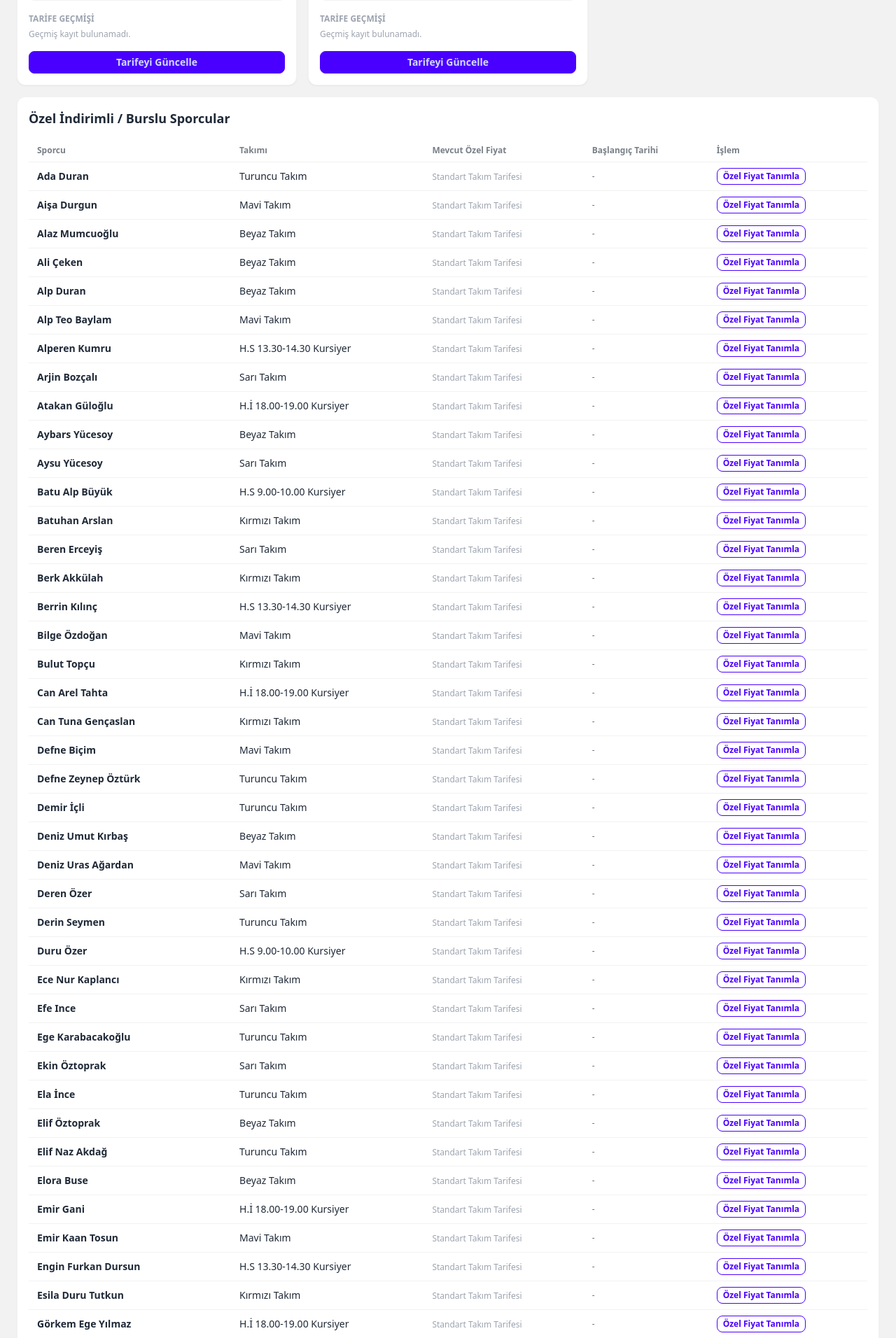
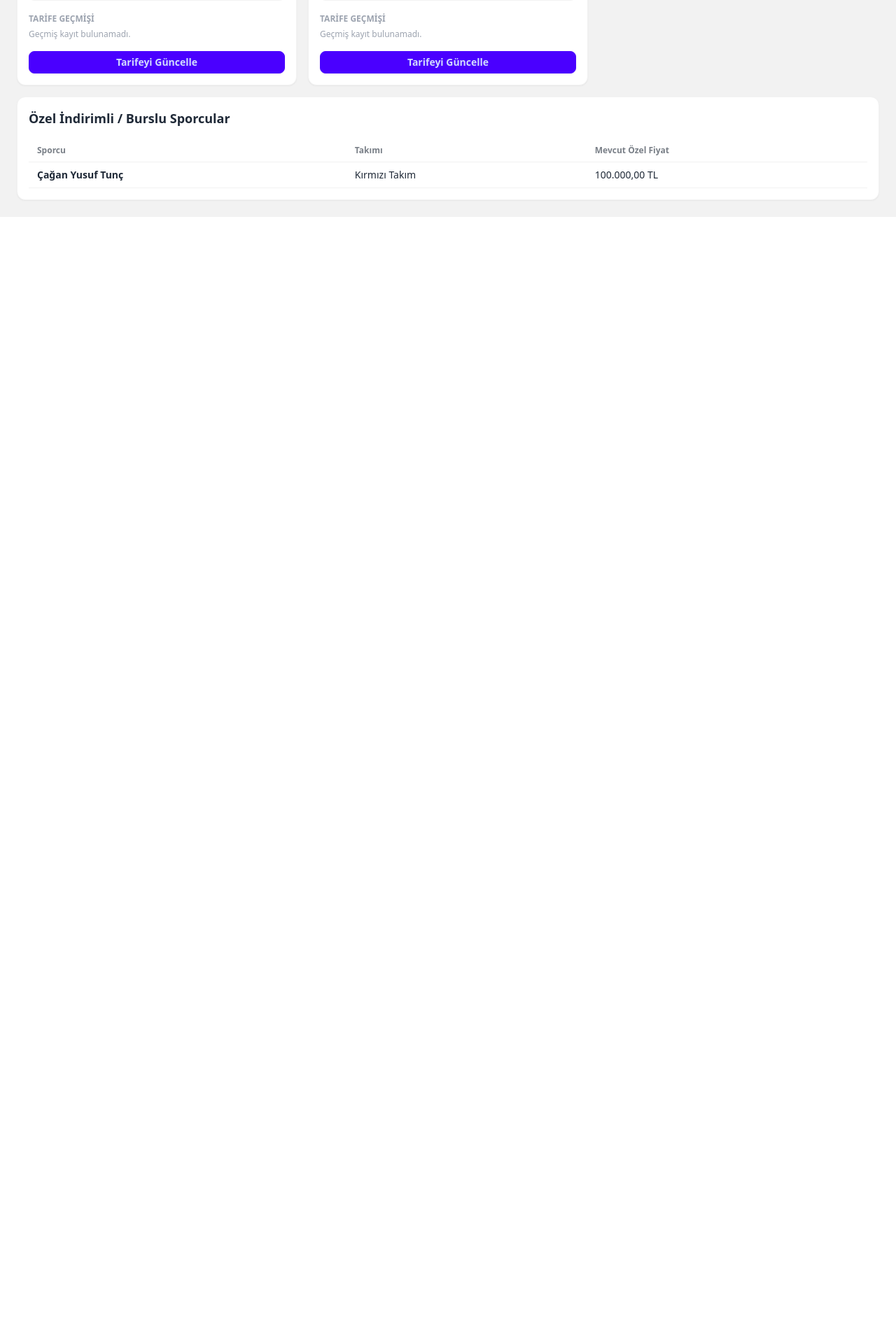
Before and after one commit to ozztozz/swim_club, a Django app: page /finance/fee-management/ in a window 1280 px wide. Shown: the part 939-2851 px from the top of the page at 70% size. After the commit the page ends 1249 px from the top, so only its background shows below. Run offline with Django 5.2, Linux system fonts and the light colour scheme; a user stored in the database is signed in; data comes from the database, SQL or seed files in the repository; both versions use the stored data as it was before the commit; data that the repository does not hold is empty; some libraries are stand-ins or nearby versions.

Commit message:
arayüz2

```diff
--- a/swim_club_project/finance/models.py
+++ b/swim_club_project/finance/models.py
@@ -10,16 +10,6 @@ class TeamFeeHistory(models.Model):
     monthly_fee = models.DecimalField(max_digits=10, decimal_places=2)
     start_date = models.DateField(help_text="Fiyatın geçerli olmaya başladığı tarih")
     end_date = models.DateField(null=True, blank=True, help_text="Boş ise halen geçerlidir")
-
-    class Meta:
-        ordering = ['-start_date']
-
-class AthleteFeeHistory(models.Model):
-    """Sporcuya özel (burs/indirim/özel fiyat) tarih bazlı fiyat geçmişi"""
-    athlete = models.ForeignKey(Athlete, on_delete=models.CASCADE, related_name='fee_histories')
-    monthly_fee = models.DecimalField(max_digits=10, decimal_places=2)
-    start_date = models.DateField()
-    end_date = models.DateField(null=True, blank=True)
 
     class Meta:
         ordering = ['-start_date']
--- a/swim_club_project/finance/views.py
+++ b/swim_club_project/finance/views.py
@@ -13,7 +13,7 @@ from .models import PaymentRecord
 from .forms import ExpenseCategoryForm, ExpenseForm, ProcessPaymentForm, RegularExpenseForm
 from .services import get_or_create_monthly_payments, get_financial_summary
 from athletes.models import Team, Athlete
-from .models import Expense, ExpenseCategory, RegularExpense, TeamFeeHistory, AthleteFeeHistory
+from .models import Expense, ExpenseCategory, RegularExpense, TeamFeeHistory
 from django.contrib import messages
 from django.utils import timezone
 from datetime import datetime, date
@@ -525,7 +525,7 @@ def mark_payment_paid_htmx(request, pk):
 def fee_management(request):
     """Takım ve Sporcu Ücret Yönetim Ana Sayfası"""
     teams = Team.objects.all().prefetch_related('fee_histories')
-    athletes = Athlete.objects.filter(is_active=True).prefetch_related('fee_histories')
+    athletes = Athlete.objects.filter(is_active=True, custom_fee__isnull=False).select_related('team')
 
     context = {
         'teams': teams,
@@ -565,25 +565,12 @@ def update_team_fee(request, team_id):
 
 @login_required
 def add_athlete_custom_fee(request, athlete_id):
-    """Sporcuya Özel Fiyat/İndirim Ekleme"""
+    """Sporcunun özel fiyatını doğrudan Athlete modeli üzerinde güncelleme."""
     if request.method == 'POST':
         athlete = get_object_or_404(Athlete, id=athlete_id)
         new_fee = request.POST.get('monthly_fee')
-        start_date_str = request.POST.get('start_date')
-
-        start_date = datetime.strptime(start_date_str, '%Y-%m-%d').date() if start_date_str else date.today()
-
-        # Aktif özel fiyat varsa kapat
-        active_fee = AthleteFeeHistory.objects.filter(athlete=athlete, end_date__isnull=True).first()
-        if active_fee:
-            active_fee.end_date = start_date
-            active_fee.save()
-
-        AthleteFeeHistory.objects.create(
-            athlete=athlete,
-            monthly_fee=new_fee,
-            start_date=start_date
-        )
+        athlete.custom_fee = new_fee
+        athlete.save(update_fields=('custom_fee',))
 
         messages.success(request, f"{athlete.get_full_name()} için özel fiyat tanımlandı.")
         return redirect('fee-management')
--- a/swim_club_project/templates/finance/fee_management.html
+++ b/swim_club_project/templates/finance/fee_management.html
@@ -105,56 +105,24 @@
                             <th>Sporcu</th>
                             <th>Takımı</th>
                             <th>Mevcut Özel Fiyat</th>
-                            <th>Başlangıç Tarihi</th>
-                            <th>İşlem</th>
+
                         </tr>
                     </thead>
                     <tbody>
                         {% for athlete in athletes %}
-                        {% with athlete.fee_histories.first as active_custom %}
                         <tr>
-                            <td class="font-bold">{{ athlete.get_full_name }}</td>
+                            <td class="font-bold">
+                                <a href="{% url 'athlete-manage-detail' athlete.pk %}" class="hover:text-primary hover:underline">
+                                    {{ athlete.get_full_name }}
+                                </a>
+                            </td>
                             <td>{{ athlete.team.name|default:"Takımsız" }}</td>
                             <td>
-                                {% if active_custom %}
-                                    <span class="badge badge-success text-white font-bold">{{ active_custom.monthly_fee|floatformat:2 }} TL</span>
-                                {% else %}
-                                    <span class="text-gray-400 text-xs">Standart Takım Tarifesi</span>
-                                {% endif %}
+                                <span class=" ">{{ athlete.custom_fee|floatformat:2 }} TL</span>
                             </td>
-                            <td class="text-xs text-gray-500">
-                                {% if active_custom %}{{ active_custom.start_date|date:"d.m.Y" }}{% else %}-{% endif %}
-                            </td>
-                            <td>
-                                <button onclick="document.getElementById('modal-athlete-{{ athlete.id }}').showModal()" class="btn btn-xs btn-outline btn-primary">
-                                    Özel Fiyat Tanımla
-                                </button>
-                            </td>
+
                         </tr>
 
-                        <!-- Sporcu Fiyat Modalı -->
-                        <dialog id="modal-athlete-{{ athlete.id }}" class="modal">
-                            <div class="modal-box">
-                                <h3 class="font-bold text-lg mb-2">{{ athlete.get_full_name }}</h3>
-                                <p class="text-xs text-gray-500 mb-4">Bu sporcuya özel aylık aidat tutarı belirleyin (Burs, indirim vb.).</p>
-                                <form action="{% url 'add-athlete-custom-fee' athlete.id %}" method="POST" class="space-y-4">
-                                    {% csrf_token %}
-                                    <div class="form-control">
-                                        <label class="label"><span class="label-text">Aylık Özel Aidat Tutarı (TL)</span></label>
-                                        <input type="text" name="monthly_fee" required class="input input-bordered" inputmode="decimal" data-money-input="true" placeholder="Örn: 750,00">
-                                    </div>
-                                    <div class="form-control">
-                                        <label class="label"><span class="label-text">Başlangıç Tarihi</span></label>
-                                        <input type="date" name="start_date" value="{{ today|date:'Y-m-d' }}" required class="input input-bordered">
-                                    </div>
-                                    <div class="modal-action">
-                                        <button type="button" onclick="document.getElementById('modal-athlete-{{ athlete.id }}').close()" class="btn btn-ghost">İptal</button>
-                                        <button type="submit" class="btn btn-primary">Özel Fiyatı Kaydet</button>
-                                    </div>
-                                </form>
-                            </div>
-                        </dialog>
-                        {% endwith %}
                         {% endfor %}
                     </tbody>
                 </table>
```
Also changed, not shown: swim_club_project/finance/services.py (+4 -16 lines), swim_club_project/db.sqlite3, swim_club_project/finance/migrations/0009_remove_athlete_fee_history.py (added).
